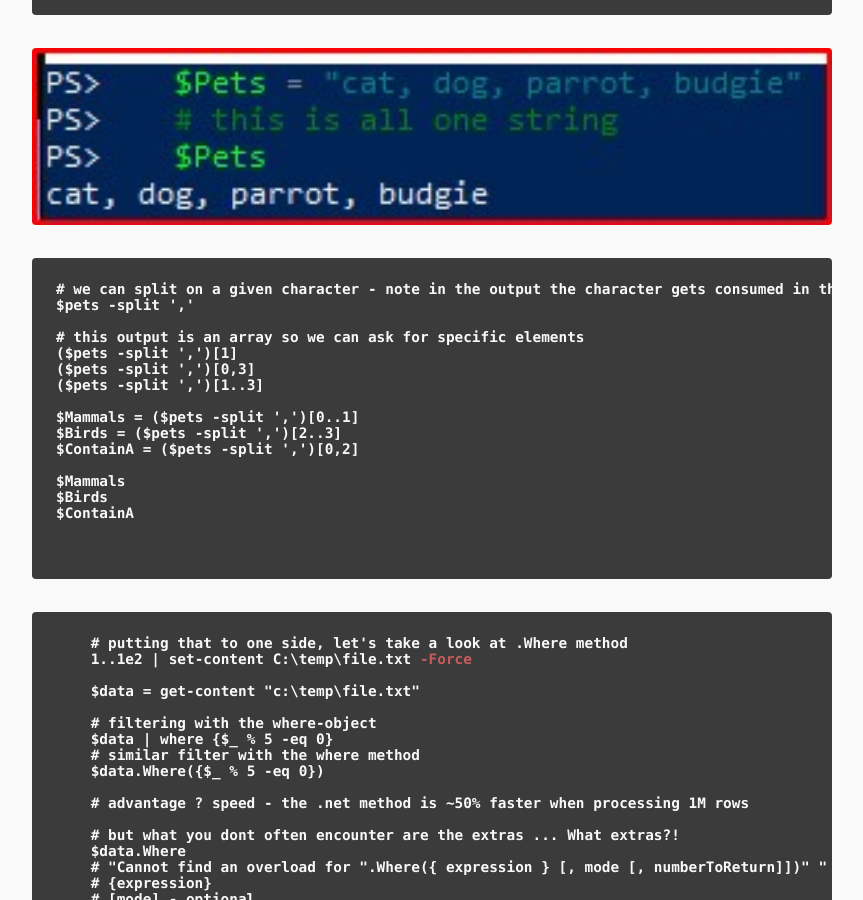
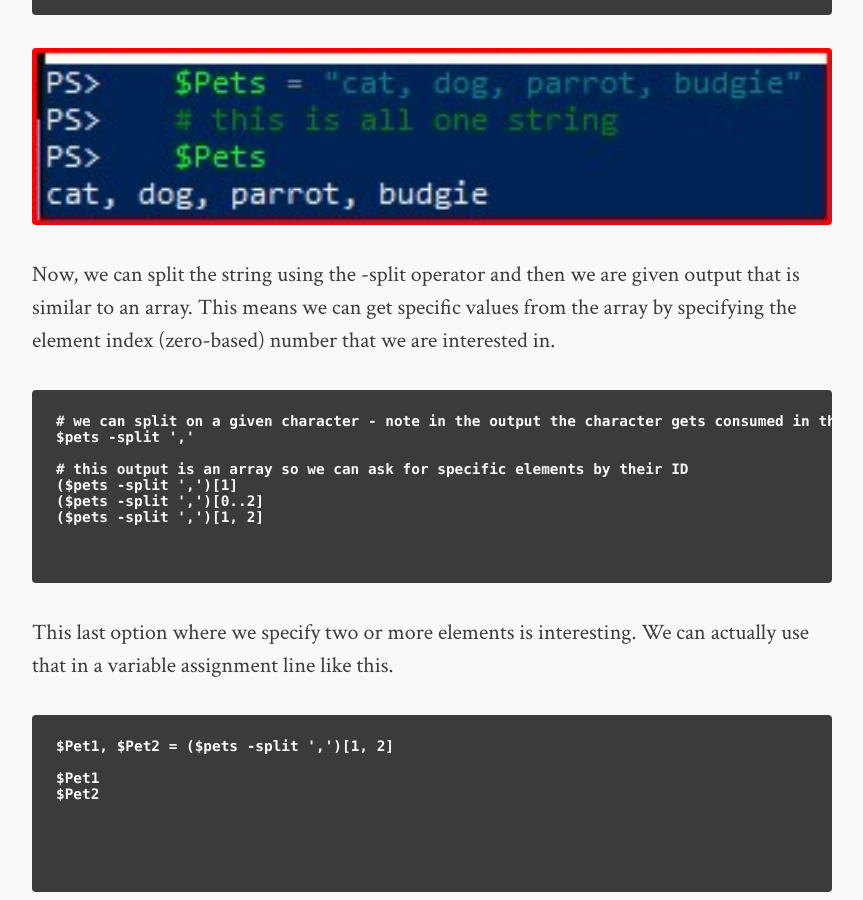
Before and after one commit to fatherjack/fatherjack.github.io, a Jekyll site: the page built from _posts/2021-03-15-Where.md, in a window 1280 px wide and 900 px high, scrolled down 1534 px. Shown: the whole window, without its empty margins (208-1071 px from the left). Built offline with Jekyll 4.4.1, drawn with Linux system fonts in a browser that asks for light colours; comment, search, counter and statistics services are not loaded.

Commit message:
content change

`````diff
--- a/_posts/2021-03-15-Where.md
+++ b/_posts/2021-03-15-Where.md
@@ -20,23 +20,28 @@ $Pets
 
 ![A list of pets](/images/post_images/img210315_01.jpg)
 
+Now, we can split the string using the -split operator and then we are given output that is similar to an array. This means we can get specific values from the array by specifying the element index (zero-based) number that we are interested in.
+
 ````powershell
 # we can split on a given character - note in the output the character gets consumed in the splitting
 $pets -split ','
 
-# this output is an array so we can ask for specific elements
+# this output is an array so we can ask for specific elements by their ID
 ($pets -split ',')[1]
-($pets -split ',')[0,3]
-($pets -split ',')[1..3]
+($pets -split ',')[0..2]
+($pets -split ',')[1, 2]
+````
 
-$Mammals = ($pets -split ',')[0..1]
-$Birds = ($pets -split ',')[2..3]
-$ContainA = ($pets -split ',')[0,2]
+This last option where we specify two or more elements is interesting. We can actually use that in a variable assignment line like this.
+```powershell
+$Pet1, $Pet2 = ($pets -split ',')[1, 2]
 
-$Mammals
-$Birds
-$ContainA
-````
+$Pet1
+$Pet2
+
+
+```
+
 
 ````powershell
     # putting that to one side, let's take a look at .Where method
`````
